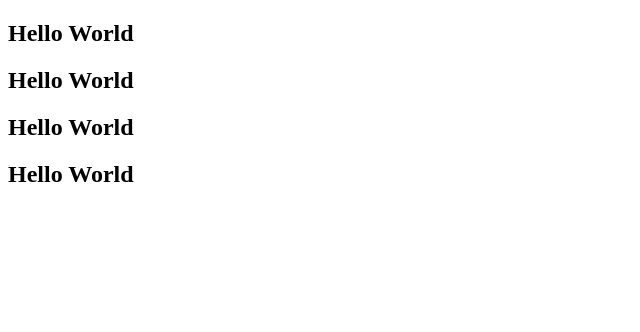
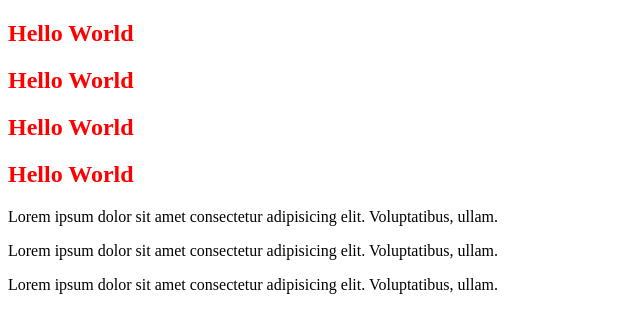
Before and after one commit to MostafaYassin90/practice, a plain HTML site: page index.html in a window 1280 px wide. Shown: the whole page, without its empty margins (0-640 px from the left). Drawn offline with Linux system fonts and the light colour scheme.

Commit message:
add some para

```diff
--- a/css/style.css
+++ b/css/style.css
@@ -0,0 +1,3 @@
+h2 {
+  color: red;
+}
--- a/index.html
+++ b/index.html
@@ -12,6 +12,9 @@
     <h2>Hello World</h2>
     <h2>Hello World</h2>
     <h2>Hello World</h2>
+    <p>Lorem ipsum dolor sit amet consectetur adipisicing elit. Voluptatibus, ullam.</p>
+    <p>Lorem ipsum dolor sit amet consectetur adipisicing elit. Voluptatibus, ullam.</p>
+    <p>Lorem ipsum dolor sit amet consectetur adipisicing elit. Voluptatibus, ullam.</p>
 
     <script src="./js/main.js"></script>
   </body>
```
